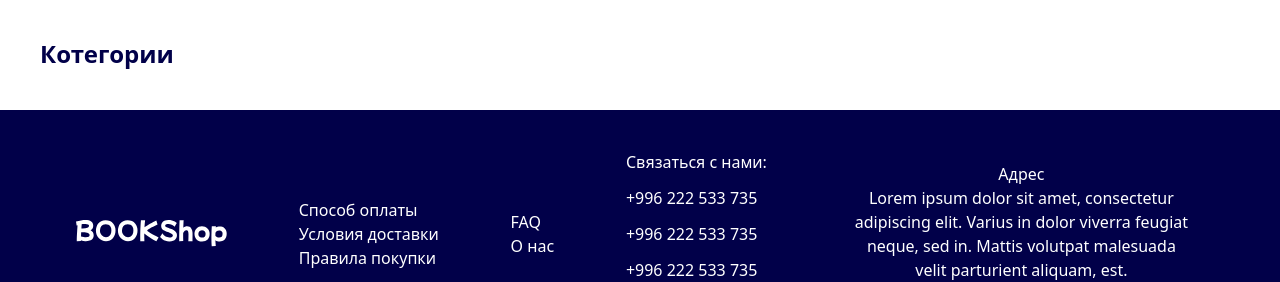
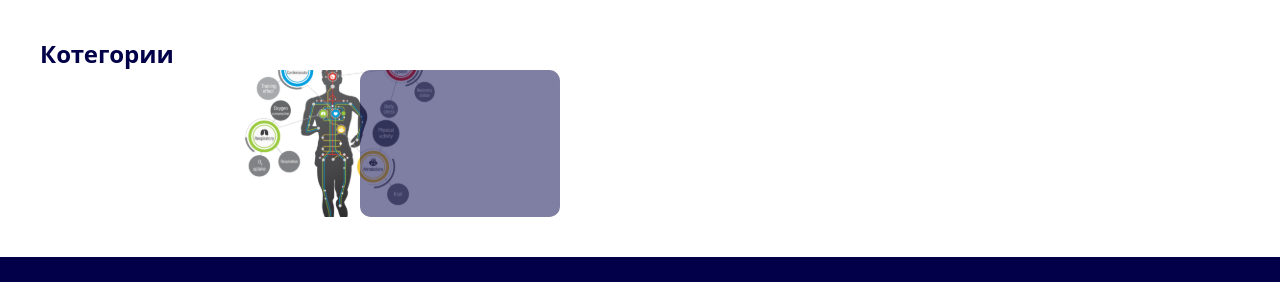
Before and after one commit to akiosmonov/bookshop, a React (Vite) app: page / in a window 1280 px wide. Shown: the part 827-1109 px from the top of the page. Built offline with nearby package versions, Linux system fonts and the light colour scheme.

Commit message:
speed light

```diff
--- a/src/App.jsx
+++ b/src/App.jsx
@@ -5,6 +5,7 @@ import Admin from "./Companents/Admin";
 import { Route, Routes } from "react-router-dom";
 import Home from "./Companents/Home";
 import Footer from "./Companents/Footer";
+import { SpeedInsights } from "@vercel/speed-insights/next";
 
 const App = () => {
   let routes = [
@@ -28,6 +29,7 @@ const App = () => {
         ))}
       </Routes>
       <Footer />
+      <SpeedInsights />
     </div>
   );
 };
--- a/src/Companents/Hero/index.jsx
+++ b/src/Companents/Hero/index.jsx
@@ -1,12 +1,17 @@
 import React from "react";
+import detective from "../../assets/images/Rectangle 2260.svg";
+import detectiveBG from "../../assets/images/Rectangle 2264.svg";
 
 const Hero = () => {
   return (
     <div className="p-10">
       <div className="container">
-        <h1 className="text-2xl text-[#010049] relative font-bold ">Котегории</h1>
-        <div className="">
-
+        <h1 className="text-2xl text-[#010049] relative font-bold ">
+          Котегории
+        </h1>
+        <div className=" flex  w-50">
+          <img src={detectiveBG} alt="" className=" relative left-80" />
+          <img src={detective} alt="" className=" rounded-2xl" />
         </div>
       </div>
     </div>
--- a/src/main.jsx
+++ b/src/main.jsx
@@ -3,6 +3,7 @@ import { createRoot } from "react-dom/client";
 import "./index.css";
 import App from "./App.jsx";
 import { BrowserRouter } from "react-router-dom";
+
 
 createRoot(document.getElementById("root")).render(
   <StrictMode>
```
Also changed, not shown: src/assets/images/Rectangle 2260.svg (added), src/assets/images/Rectangle 2264.svg (added).
